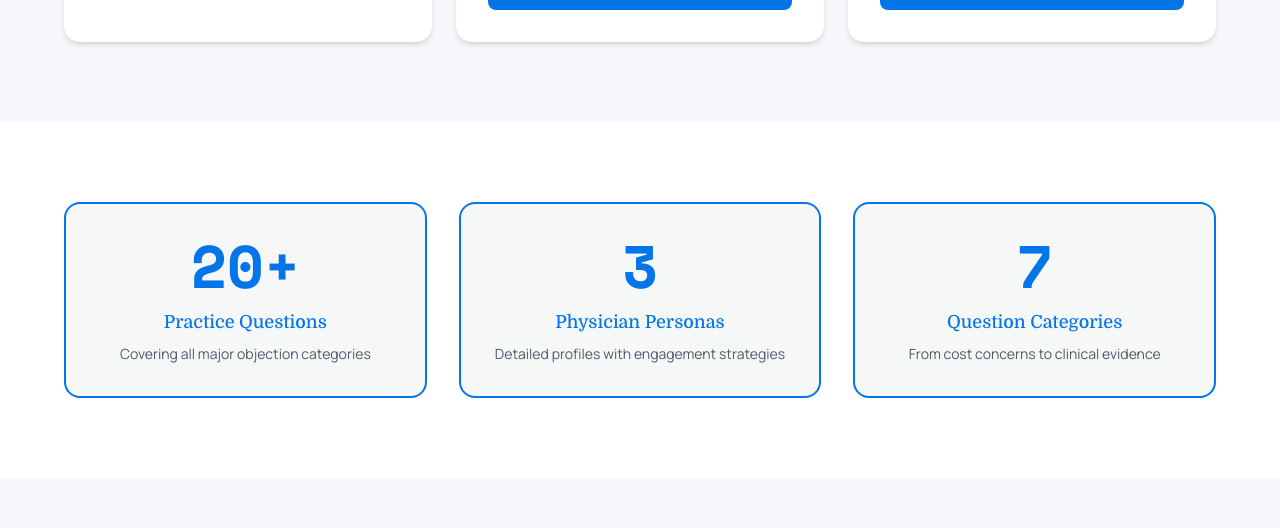
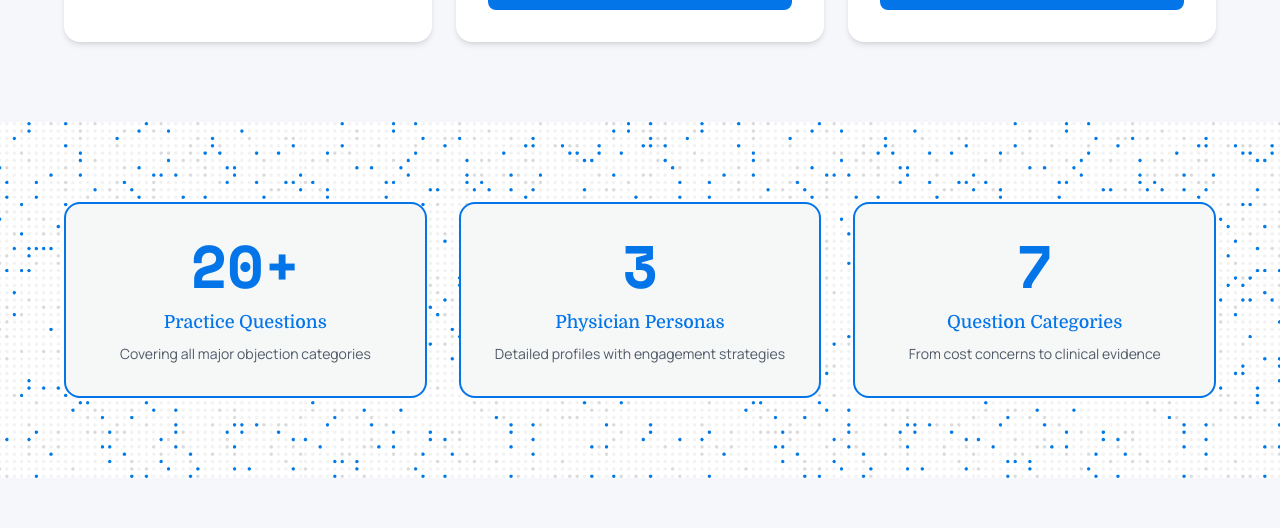
Before and after one commit to guhansp/MSL_Practice_Gym_Oats, a React (Vite) app in the folder frontend/: page / in a window 1280 px wide. Shown: the part 1718-2246 px from the top of the page. Built offline with nearby package versions, Linux system fonts and the light colour scheme; no server answers.

Commit message:
bg change

```diff
--- a/frontend/src/pages/Home.jsx
+++ b/frontend/src/pages/Home.jsx
@@ -1,5 +1,7 @@
 import React from "react";
 import { useNavigate } from "react-router-dom";
+import linePattern from "../assets/pattern.png";
+import pattern from "../assets/Pattern_Dot.png";
 import Navbar from "../components/NavBar";
 
 export default function Home() {
@@ -188,7 +190,13 @@ export default function Home() {
       </section>
 
       {/* Stats Section */}
-      <section className="bg-white py-12 sm:py-20 px-4 sm:px-6 lg:px-8">
+      <section className="bg-white py-12 sm:py-20 px-4 sm:px-6 lg:px-8"
+               style={{
+      backgroundImage: `url(${pattern})`,
+      backgroundRepeat: "repeat",
+      backgroundSize: "contain",
+      backgroundPosition: "center",
+    }}>
         <div className="max-w-6xl mx-auto">
           <div className="grid grid-cols-1 sm:grid-cols-3 gap-6 sm:gap-8">
             {benefits.map((benefit, index) => (
@@ -309,7 +317,13 @@ export default function Home() {
       </section>
 
       {/* Why This Matters Section */}
-      <section className="bg-grayAccent py-12 sm:py-20 px-4 sm:px-6 lg:px-8">
+      <section className="bg-grayAccent py-12 sm:py-20 px-4 sm:px-6 lg:px-8"
+               style={{
+      backgroundImage: `url(${linePattern})`,
+      backgroundRepeat: "repeat",
+      backgroundSize: "contain",
+      backgroundPosition: "center",
+    }}>
         <div className="max-w-4xl mx-auto">
           <div className="bg-white rounded-2xl shadow-md p-6 sm:p-10 border-t-4 border-primary">
             <h2 className="text-2xl sm:text-3xl md:text-4xl font-serif text-primary font-medium mb-6 text-center">
```
